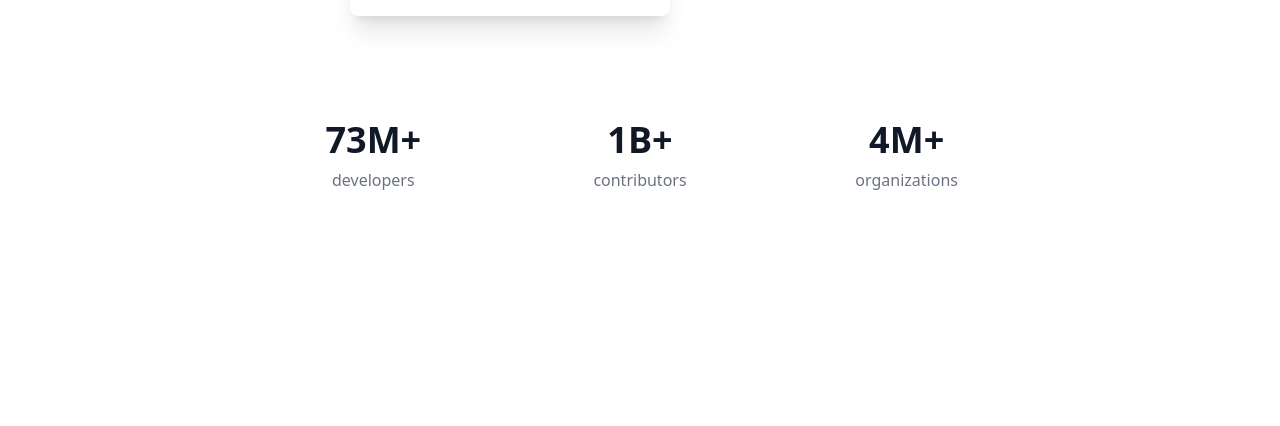
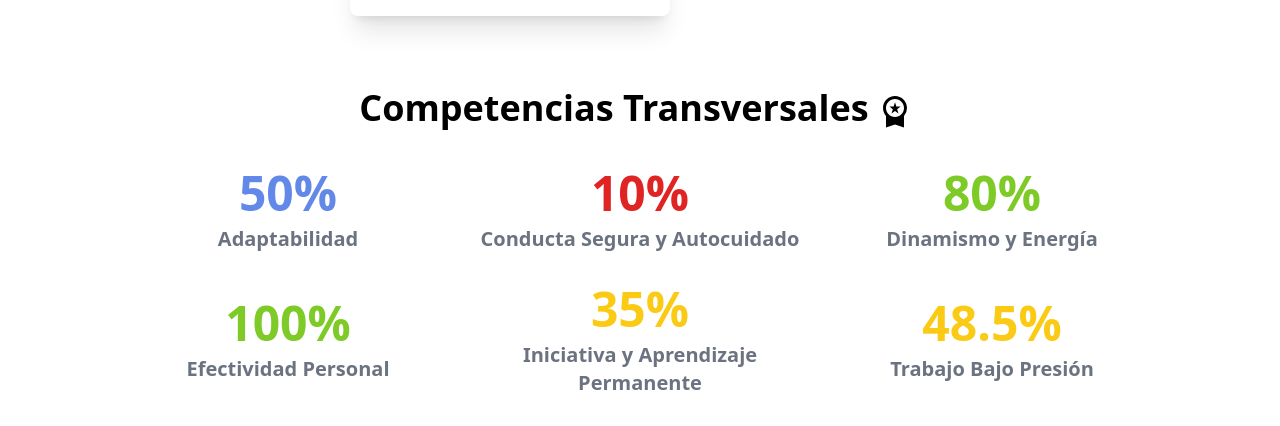
Before and after one commit to Dizkm8/hackadisc-client, a React (Vite) app: page /trabajadores/20017691-8 in a window 1280 px wide. Shown: the part 376-802 px from the top of the page. Built offline with nearby package versions, Linux system fonts and the light colour scheme.

Commit message:
feat: add aptitudes to worker detail

```diff
--- a/src/workers/components/detail/WorkerAptitudes.tsx
+++ b/src/workers/components/detail/WorkerAptitudes.tsx
@@ -1,28 +1,54 @@
-const WorkerAptitudes = () => {
+import { MdWorkspacePremium } from "react-icons/md";
+
+interface Aptitude {
+  id: string;
+  name: string;
+  value: number;
+}
+
+interface Props {
+  aptitudes: Aptitude[];
+}
+
+const getColor = (value: number) => {
+  if (value < 25) {
+    return "text-red-600";
+  }
+  if (value < 50) {
+    return "text-yellow-300";
+  }
+  if (value < 75) {
+    return "text-pignusBlue-300";
+  }
+  if (value <= 100) {
+    return "text-pignus-500";
+  }
+  return "text-black";
+};
+
+const WorkerAptitudes = ({ aptitudes }: Props) => {
   return (
-    <section className="bg-white dark:bg-gray-900">
-      <div className="max-w-screen-xl px-4 py-8 mx-auto text-center lg:py-16 lg:px-6">
-        <dl className="grid max-w-screen-md gap-8 mx-auto text-gray-900 sm:grid-cols-3 dark:text-white">
-          <div className="flex flex-col items-center justify-center">
-            <dt className="mb-2 text-3xl md:text-4xl font-extrabold">73M+</dt>
-            <dd className="font-light text-gray-500 dark:text-gray-400">
-              developers
+    <section className="py-8 mx-auto text-center w-full">
+      <h2 className="text-4xl mb-10 font-semibold">
+        Competencias Transversales
+        <MdWorkspacePremium className=" inline-block mx-2" />
+      </h2>
+      <dl className="grid max-w-screen-lg gap-8 mx-auto text-gray-900 sm:grid-cols-3 dark:text-white">
+        {aptitudes.map(({ id, name, value }) => (
+          <div key={id} className="flex flex-col items-center justify-center">
+            <dt
+              className={`mb-2 text-4xl md:text-5xl font-extrabold ${getColor(
+                value
+              )}`}
+            >
+              {`${value}%`}
+            </dt>
+            <dd className="font-semibold text-xl text-gray-500 dark:text-gray-400">
+              {name}
             </dd>
           </div>
-          <div className="flex flex-col items-center justify-center">
-            <dt className="mb-2 text-3xl md:text-4xl font-extrabold">1B+</dt>
-            <dd className="font-light text-gray-500 dark:text-gray-400">
-              contributors
-            </dd>
-          </div>
-          <div className="flex flex-col items-center justify-center">
-            <dt className="mb-2 text-3xl md:text-4xl font-extrabold">4M+</dt>
-            <dd className="font-light text-gray-500 dark:text-gray-400">
-              organizations
-            </dd>
-          </div>
-        </dl>
-      </div>
+        ))}
+      </dl>
     </section>
   );
 };
--- a/src/workers/pages/WorkerDetailPage.tsx
+++ b/src/workers/pages/WorkerDetailPage.tsx
@@ -17,6 +17,43 @@ const getWorkerInfo = (rut: string): UserWorker => {
   };
 };
 
+const getAptitudes = () => {
+  const aptitudes = [
+    {
+      id: "kdsjafkas",
+      name: "Adaptabilidad",
+      value: 50,
+    },
+    {
+      id: "908uoijlkmsa",
+      name: "Conducta Segura y Autocuidado",
+      value: 10,
+    },
+    {
+      id: "t67ghuj",
+      name: "Dinamismo y Energía",
+      value: 80,
+    },
+    {
+      id: "12ewqd",
+      name: "Efectividad Personal",
+      value: 100,
+    },
+    {
+      id: "0i9joansc",
+      name: "Iniciativa y Aprendizaje Permanente",
+      value: 35,
+    },
+    {
+      id: "12ewdfcsxlkn",
+      name: "Trabajo Bajo Presión",
+      value: 48.5,
+    },
+  ];
+
+  return aptitudes;
+};
+
 const WorkerDetailPage = () => {
   const { rut } = useParams<{ rut: string }>();
   const navigate = useNavigate();
@@ -27,11 +64,12 @@ const WorkerDetailPage = () => {
   }
 
   const workerInfo = getWorkerInfo(rut);
+  const aptitudes = getAptitudes();
 
   return (
     <MainLayout>
       <WorkerInfo worker={workerInfo} className=" my-10" />
-      <WorkerAptitudes />
+      <WorkerAptitudes aptitudes={aptitudes} />
     </MainLayout>
   );
 };
```
